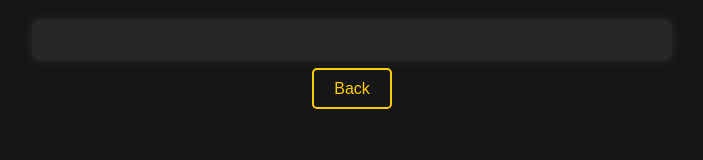
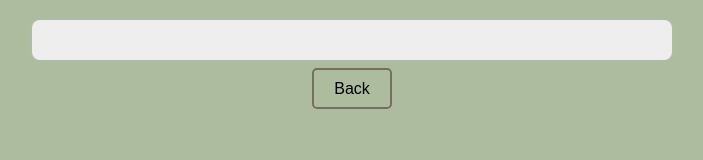
Before and after one commit to pemadolker/WEB101_CAP1, a plain HTML site: page pokemon-details.html in a window 1280 px wide. Shown: the whole page, without its empty margins (288-991 px from the left). Drawn offline with Linux system fonts and the light colour scheme.

Commit message:
Update pokemon-details.html

```diff
--- a/pokemon-details.html
+++ b/pokemon-details.html
@@ -11,7 +11,7 @@
             font-family: Arial, sans-serif; /* Set font family */
             margin: 0;
             padding: 0;
-            background-color: #161616; /* Dark background color */
+            background-color: #ADBC9F; /* Dark background color */
             color: #ffffff; /* Light text color */
         }
 
@@ -19,15 +19,15 @@
             max-width: 600px; /* Limit width of details container */
             margin: 20px auto; /* Center the container */
             padding: 20px;
-            background-color: #272727; /* Darker background color */
-            box-shadow: 0 0 10px rgba(255, 255, 255, 0.1);
+            background-color: #eeeeee; /* Darker background color */
+            box-shadow: 0 0 10px rgba(230, 228, 228, 0.1);
             color: #ffffff; /* Light text color */
             border-radius: 8px; /* Rounded corners */
         }
 
         h1, h2 {
             text-align: center;
-            color: #ffcc00; /* Yellow heading color */
+            color: #666665; /* Yellow heading color */
         }
 
         img {
@@ -36,7 +36,7 @@
             width: 150px; /* Manually set the width of the image */
             height: auto; /* Maintain aspect ratio */
             border-radius: 8px; /* Rounded corners for image */
-            box-shadow: 0 0 5px rgba(255, 255, 255, 0.1); /* Image shadow */
+            box-shadow: 0 0 5px rgba(26, 22, 22, 0.1); /* Image shadow */
         }
 
         ul {
@@ -65,16 +65,16 @@
         }
 
         .back-button a {
-            color: #ffcc00;
+            color: #000000;
             text-decoration: none;
             padding: 10px 20px;
-            border: 2px solid #ffcc00;
+            border: 2px solid #747061;
             border-radius: 5px;
             transition: all 0.3s ease;
         }
 
         .back-button a:hover {
-            background-color: #ffcc00;
+            background-color: #ebebeb;
             color: #161616;
         }
     </style>
```
